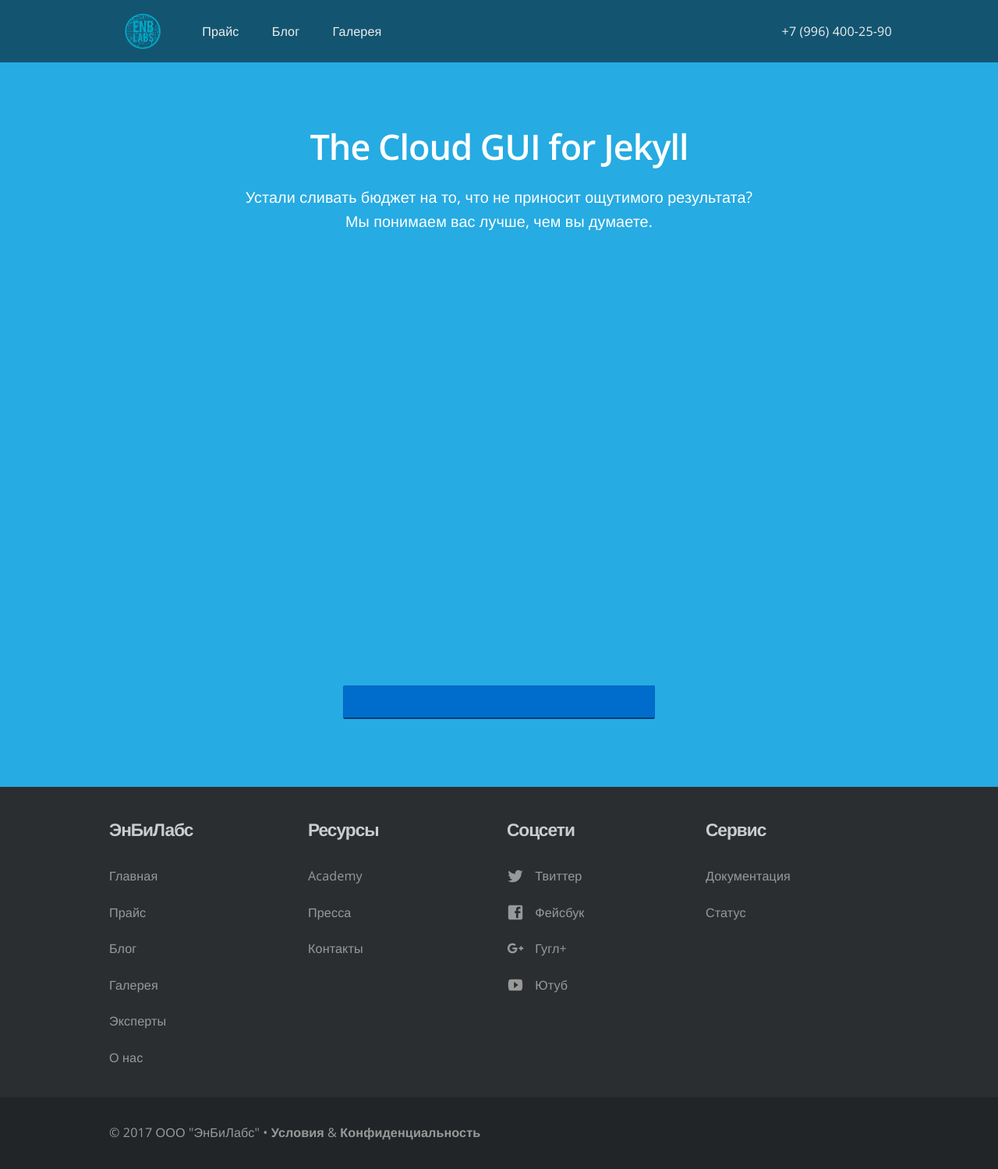
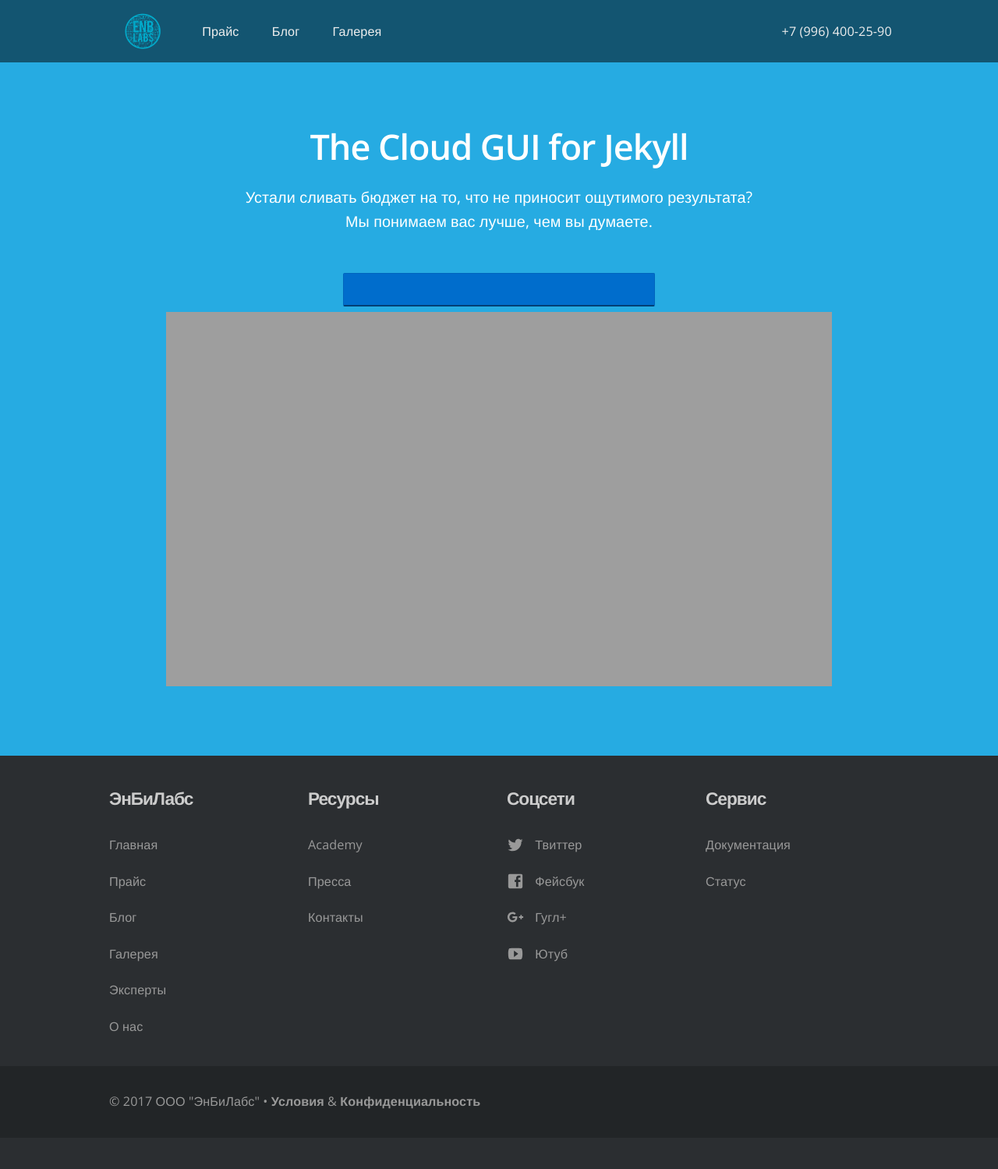
Before and after one commit to RakhimyanTim/enblabs.github.io, a Jekyll site: the page built from landing_pages/jekyll/gui.html, in a window 1280 px wide. Shown: the whole page at 78% size. Built offline with Jekyll 4.4.1, drawn with Linux system fonts in a browser that asks for light colours; nearby versions of some CDN libraries; after the commit the page ends 1459 px from its top, so only the background shows below that.

Commit message:
Update landing-page.html

```diff
--- a/_layouts/landing-page.html
+++ b/_layouts/landing-page.html
@@ -7,13 +7,15 @@ landing_page: true
  			<h2>{{ page.title }}</h2>
 			<p class="sub-text landing-page">Устали сливать бюджет на то, что не приносит ощутимого результата?<br>Мы понимаем вас лучше, чем вы думаете.</p>
 
-				<div>
-					<iframe width="854" height="480" src="{{ page.youtube.url }}" frameborder="0" allowfullscreen></iframe>
-				</div>
-
 			<div class="cta-container" style="margin-top: 50px;">
 				<a href="{{ page.call-to-action.url }}" class="btn btn-block btn-centered btn-large btn-primary sign-up" style="display: inherit;">{{ page.call-to-action.button-text }}</a>
 				<span class="btn-sub-text" style="color:#fff">{{ page.call-to-action.button-description }}</span>
 			</div>
+
+			<div>
+				<iframe width="854" height="480" src={{ page.youtube.url }} frameborder="0" allowfullscreen></iframe>
+			</div>
+
+
 		</div>
 </header>
```
